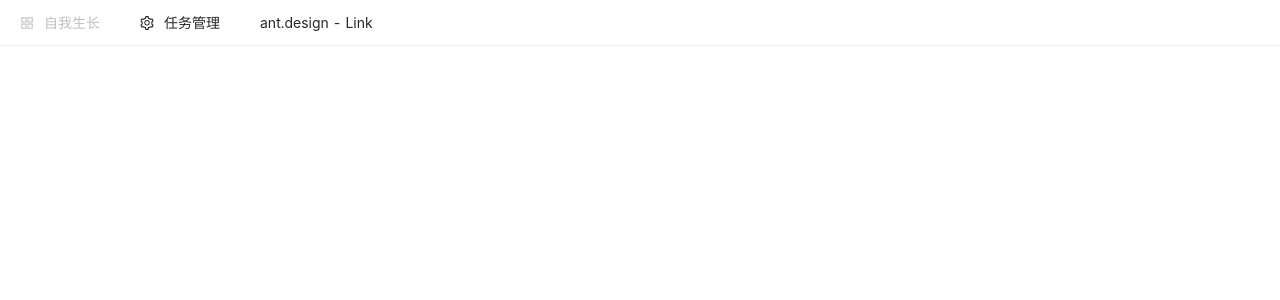
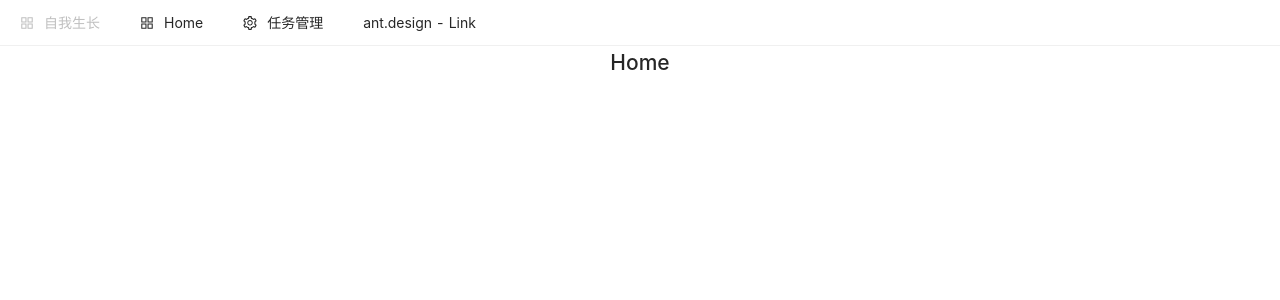
Before and after one commit to freedom-xiao007/self-growth-react-web, a React (Create React App) app: page / in a window 1280 px wide. Shown: the top 300 px of the page. Built offline with nearby package versions, Linux system fonts and the light colour scheme.

Commit message:
添加导航跳转

```diff
--- a/package.json
+++ b/package.json
@@ -10,6 +10,7 @@
     "antd": "^4.16.13",
     "react": "^17.0.2",
     "react-dom": "^17.0.2",
+    "react-router-dom": "^5.3.0",
     "react-scripts": "4.0.3",
     "web-vitals": "^1.1.2"
   },
--- a/src/compment/Nav.js
+++ b/src/compment/Nav.js
@@ -1,6 +1,12 @@
 import { Menu } from 'antd';
-import { MailOutlined, AppstoreOutlined, SettingOutlined } from '@ant-design/icons';
+import { AppstoreOutlined, SettingOutlined } from '@ant-design/icons';
 import React from 'react';
+import {
+    BrowserRouter as Router,
+    Switch,
+    Route,
+    Link
+} from "react-router-dom";
 
 const { SubMenu } = Menu;
 
@@ -17,9 +23,14 @@ export class Nav extends React.Component {
     render() {
         const { current } = this.state;
         return (
+            <Router>
+
                 <Menu onClick={this.handleClick} selectedKeys={[current]} mode="horizontal">
                     <Menu.Item key="app" disabled icon={<AppstoreOutlined />}>
                         自我生长
+                    </Menu.Item>
+                    <Menu.Item key="test" icon={<AppstoreOutlined />}>
+                        <Link to="/">Home</Link>
                     </Menu.Item>
                     <SubMenu key="taskManagement" icon={<SettingOutlined />} title="任务管理">
                         <Menu.ItemGroup title="列表">
@@ -31,6 +42,7 @@ export class Nav extends React.Component {
                             <Menu.Item key="week">周</Menu.Item>
                             <Menu.Item key="month">月</Menu.Item>
                             <Menu.Item key="year">年</Menu.Item>
+                            <Menu.Item key="users"><Link to="/users">Users</Link></Menu.Item>
                         </Menu.ItemGroup>
                     </SubMenu>
                     <Menu.Item key="alipay">
@@ -39,8 +51,34 @@ export class Nav extends React.Component {
                         </a>
                     </Menu.Item>
                 </Menu>
+
+                <Switch>
+                    <Route path="/about">
+                        <About />
+                    </Route>
+                    <Route path="/users">
+                        <Users />
+                    </Route>
+                    <Route path="/">
+                        <Home />
+                    </Route>
+                </Switch>
+
+            </Router>
         );
     }
 }
 
+function Home() {
+    return <h2>Home</h2>;
+}
+
+function About() {
+    return <h2>About</h2>;
+}
+
+function Users() {
+    return <h2>Users</h2>;
+}
+
 export default Nav;
```
Also changed, not shown: 1 other file (tests, documents, lock files or other folders). Lines whose indentation alone changed are shown as unchanged.
